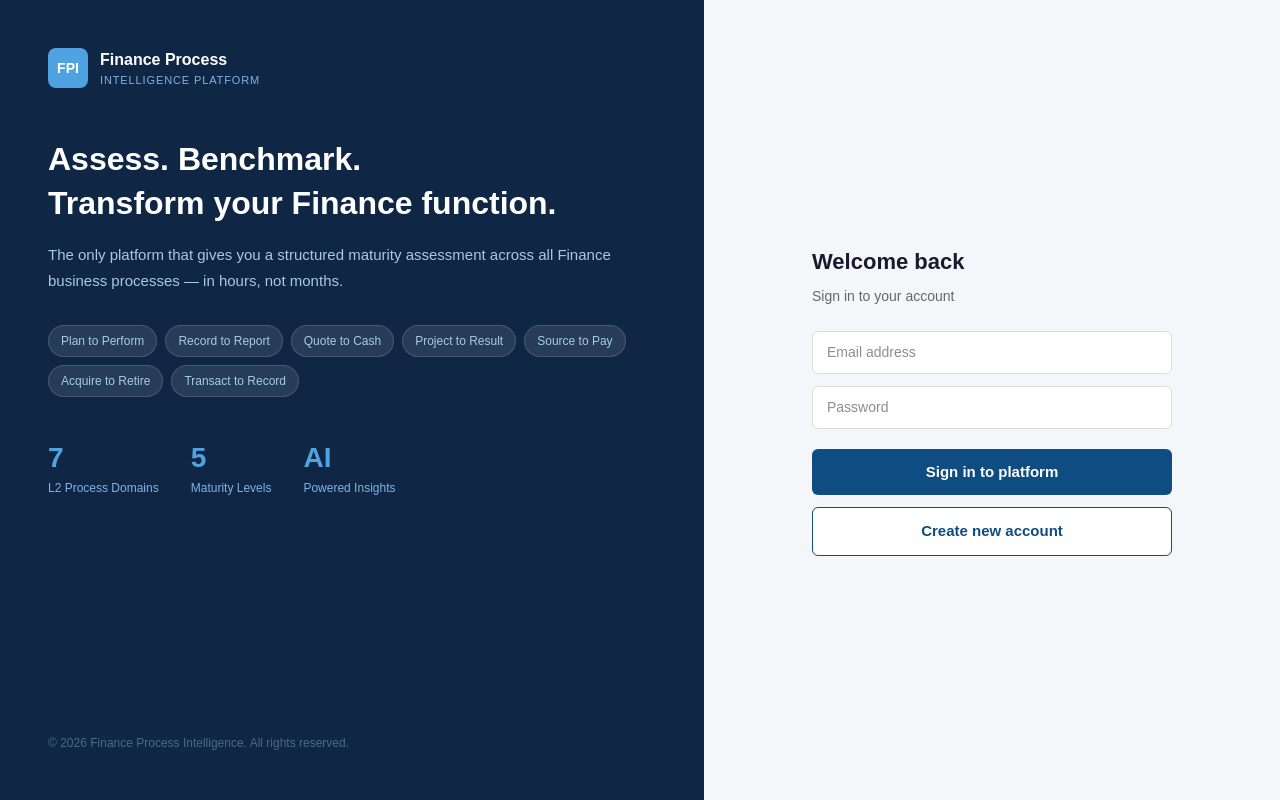
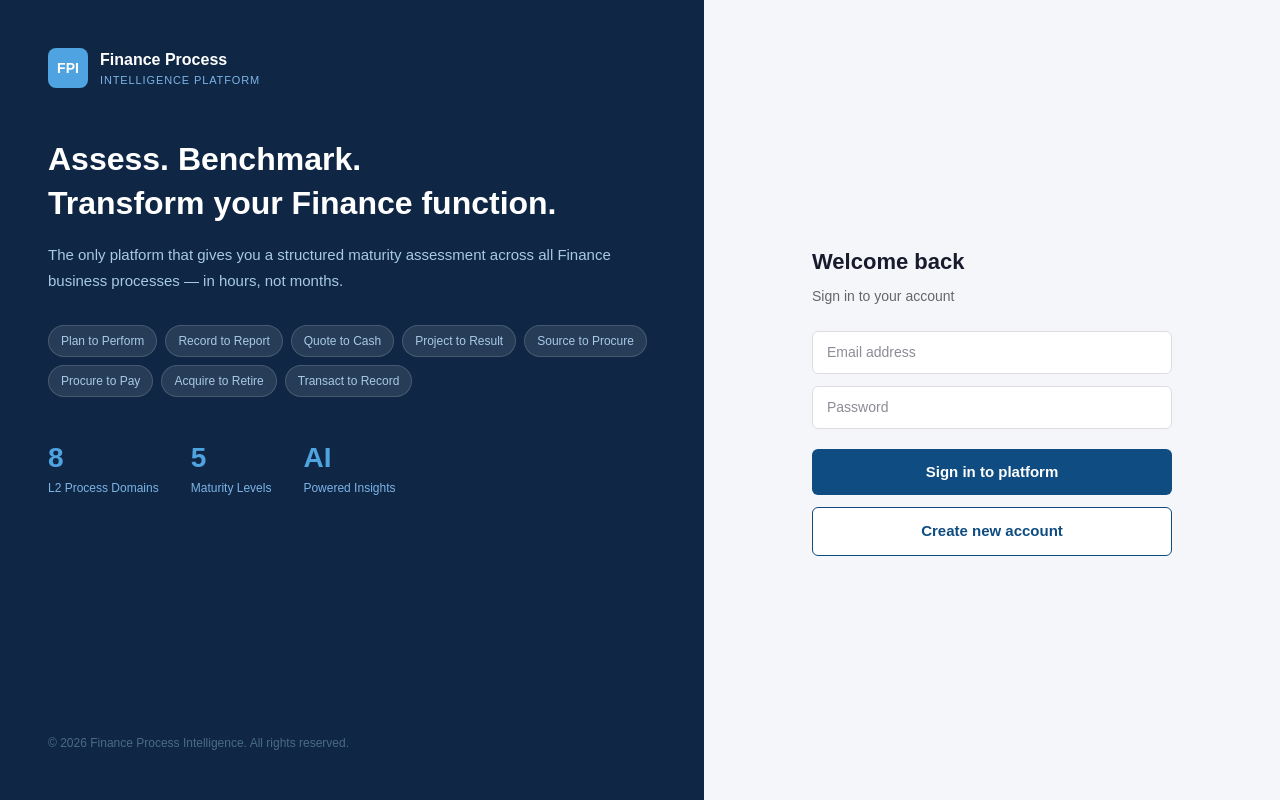
Before and after one commit to financeprocessintelligence/fip-platform, a Next.js app: page / in a window 1280 px wide. Built offline with nearby package versions, Linux system fonts and the light colour scheme; no server answers.

Commit message:
Update landing page: replace Source to Pay with Source to Procure and Procure to Pay, update domain count to 8

```diff
--- a/app/page.tsx
+++ b/app/page.tsx
@@ -16,7 +16,7 @@ export default function Home() {
     else router.push('/dashboard')
   }
 
-  const processes = ['Plan to Perform', 'Record to Report', 'Quote to Cash', 'Project to Result', 'Source to Pay', 'Acquire to Retire', 'Transact to Record']
+  const processes = ['Plan to Perform', 'Record to Report', 'Quote to Cash', 'Project to Result', 'Source to Procure', 'Procure to Pay', 'Acquire to Retire', 'Transact to Record']
 
   const inputStyle = { display: 'block', width: '100%', marginBottom: '12px', padding: '10px 14px', borderRadius: '6px', border: '1px solid #ddd', fontSize: '14px', color: '#1a1a2e', background: 'white' }
 
@@ -43,7 +43,7 @@ export default function Home() {
             ))}
           </div>
           <div style={{ display: 'flex', gap: '32px' }}>
-            {[['7', 'L2 Process Domains'], ['5', 'Maturity Levels'], ['AI', 'Powered Insights']].map(([val, label]) => (
+            {[['8', 'L2 Process Domains'], ['5', 'Maturity Levels'], ['AI', 'Powered Insights']].map(([val, label]) => (
               <div key={label}>
                 <div style={{ color: '#4fa3e0', fontSize: '28px', fontWeight: 'bold' }}>{val}</div>
                 <div style={{ color: '#7db3e8', fontSize: '12px' }}>{label}</div>
```
